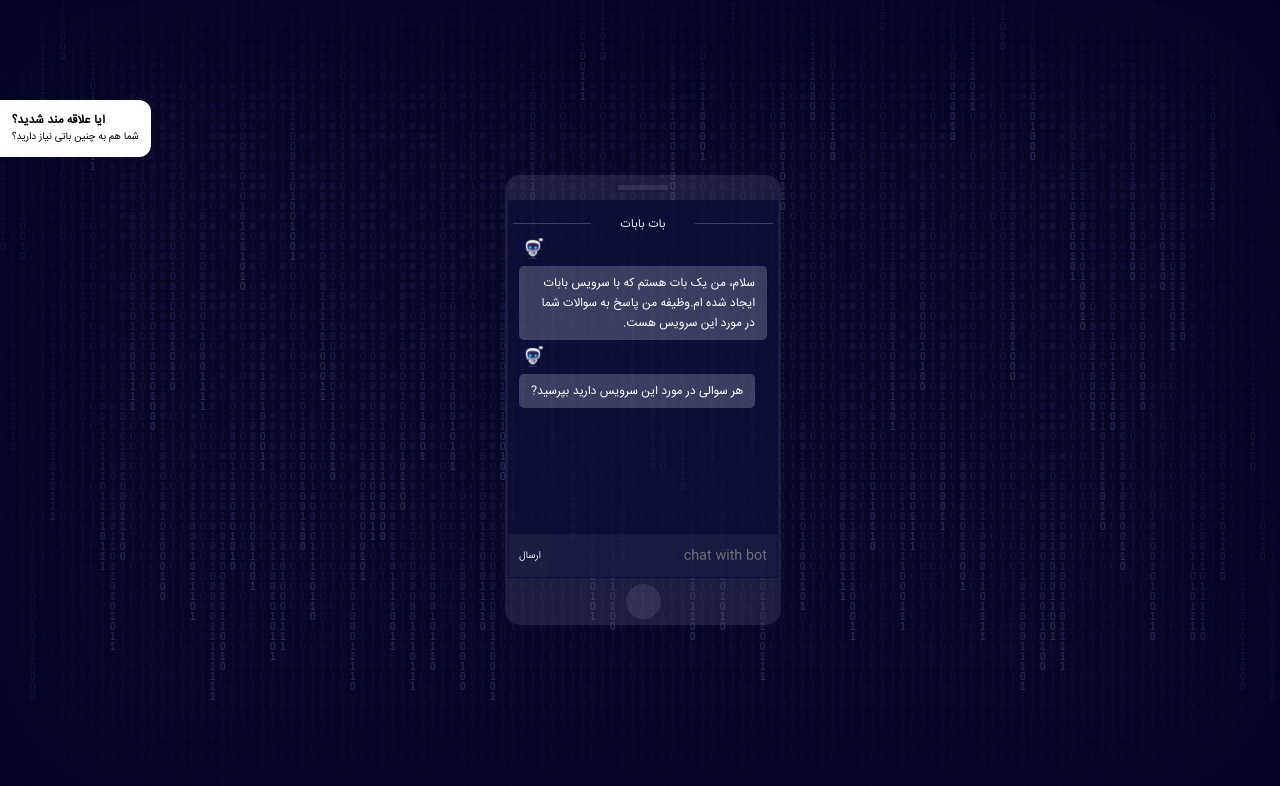
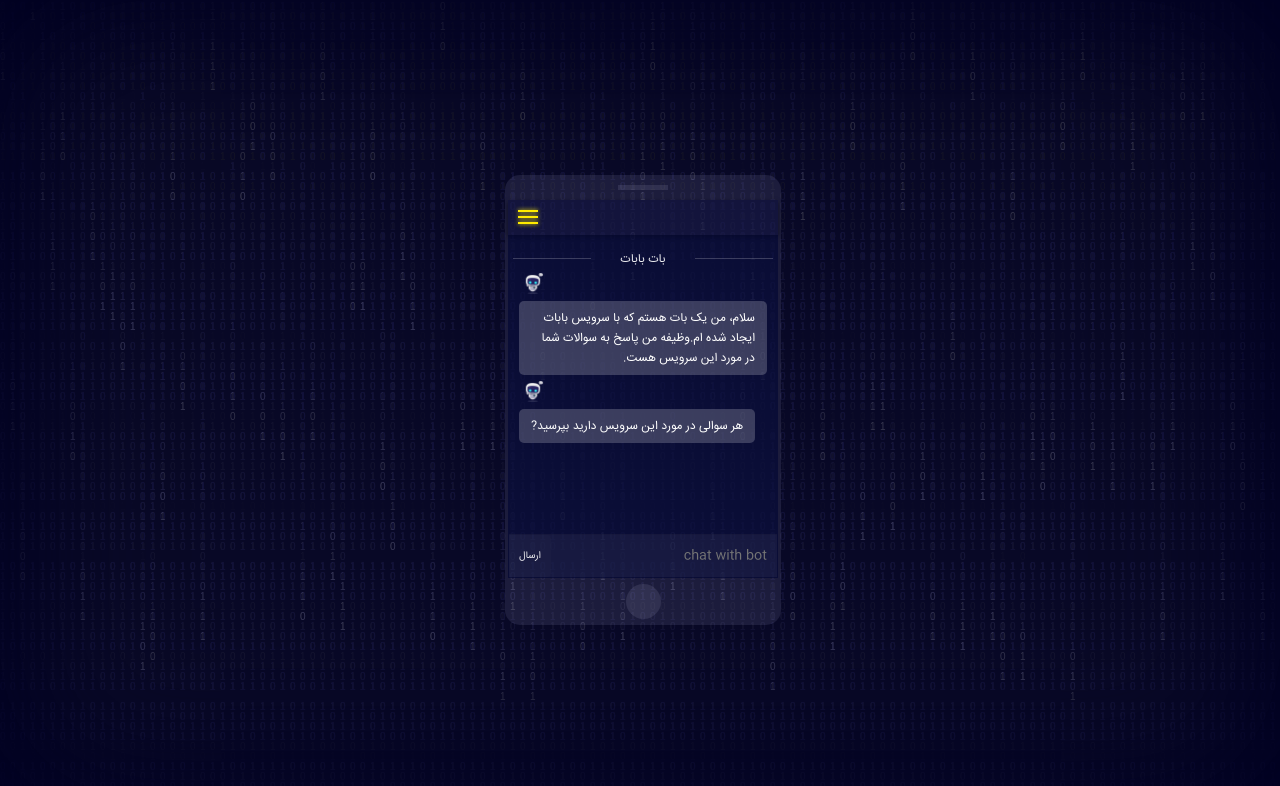
Before and after one commit to fingerpich/babot-demo, an Angular app: page / in a window 1280 px wide. Shown: the top 786 px of the page. Built offline with nearby package versions, Linux system fonts and the light colour scheme.

Commit message:
change styles

```diff
--- a/src/app/introduce-babot/chat/chat.component.scss
+++ b/src/app/introduce-babot/chat/chat.component.scss
@@ -11,7 +11,7 @@
   $textColor:rgba(255,255,255,0.9);
   $borderColor:rgba(255,255,255,0.05);
   & *{
-    font-family:'IRANSansWeb';
+    font-family:'IRANSansWeb', Arial, Helvetica, sans-serif;
   }
   form {
     flex: 0 0 35px;
--- a/src/app/introduce-babot/introduce-babot.component.html
+++ b/src/app/introduce-babot/introduce-babot.component.html
@@ -5,22 +5,12 @@
       <div class="words">
         <!--<app-paragraphs-typist [paragraphs]="paragraphs" interval="3000"></app-paragraphs-typist>-->
       </div>
-      <div class="flag">
-        <div *ngIf="!showSubscribeForm" (click)="showSubscribeForm=true;">
-          <h5>آیا علاقه مند شدید؟</h5>
-          <small>شما هم به چنین باتی نیاز دارید؟</small>
-        </div>
-        <div class="subscribeForm" *ngIf="showSubscribeForm">
-          <span class="close" (click)="showSubscribeForm=false">x</span>
-          <p>لطفا ایمیل خود را وارد نمایید.</p>
-          <form>
-            <input type="text" (input)="userEmail = $event.target.value" placeholder="email"/>
-            <button type="submit" (click)="sendEmailToSubscribe()">ارسال</button>
-          </form>
-          <div *ngIf="emailHasSent"><small>با تشکر. شما به لیست علاقمندان اضافه شدید و اطلاعات جدید در اختیار شما قرار خواهد گرفت.</small></div>
-          <div class="contactUs"><small>babot@gmail.com</small></div>
-        </div>
-      </div>
+      <!--<div class="flag">-->
+        <!--<div *ngIf="!showSubscribeForm" (click)="showSubscribeForm=true;">-->
+
+        <!--</div>-->
+
+      <!--</div>-->
     </div>
     <!--<div class="botLogo">-->
       <!--<img src="assets/BotFather.png">-->
@@ -31,7 +21,32 @@
           <div class="phoneEar"></div>
         </div>
         <div class="phoneBody">
-        <app-chat></app-chat>
+          <div class="appHead">
+            <div class="menu" [class.open]="isMenuOpen" [class.firstTime]="isFirstTime" (click)="isMenuOpen = !isMenuOpen; isFirstTime = false;">
+              <span class="bar"></span>
+              <span class="bar"></span>
+              <span class="bar"></span>
+            </div>
+          </div>
+          <div class="appInside">
+            <div class="menuContainer" *ngIf="isMenuOpen" dir="rtl">
+              <div>
+                <h3>آیا علاقه مند شدید؟</h3>
+                <small>آیا شما یا اطرافیانتان نیاز به چنین باتی برای کسب و کار خود دارید؟</small>
+                <div class="subscribeForm" >
+                  <!--<span class="close" (click)="showSubscribeForm=false">x</span>-->
+                  <p>لطفا ایمیل خود را وارد نمایید.</p>
+                  <form>
+                    <input type="text" (input)="userEmail = $event.target.value" placeholder="email"/>
+                    <button type="submit" (click)="sendEmailToSubscribe()">ارسال</button>
+                  </form>
+                  <div *ngIf="emailHasSent"><small>با تشکر. شما به لیست علاقمندان اضافه شدید و اطلاعات جدید در اختیار شما قرار خواهد گرفت.</small></div>
+                  <div class="contactUs"><small>babot@gmail.com</small></div>
+                </div>
+              </div>
+            </div>
+            <app-chat [hidden]="isMenuOpen"></app-chat>
+          </div>
         </div>
         <div class="phoneBottom">
           <div class="home"></div>
--- a/src/app/introduce-babot/introduce-babot.component.scss
+++ b/src/app/introduce-babot/introduce-babot.component.scss
@@ -46,52 +46,7 @@ canvas{
           font-size: 10px;
         }
       }
-      .subscribeForm{
-        width:300px;
-        text-align: center;
 
-        h3{margin: 0;color:#333}
-        p{
-          color:#666;
-          direction: rtl;
-          text-align:center;
-          font-size: 12px;
-        }
-        form{
-          padding:7px 0 0;
-          input{
-            width: 46%;
-            padding: 10px;
-            border: 1px solid #ddd;
-            outline: 0;
-            border-top-left-radius: 3px ;
-            border-bottom-left-radius: 3px ;
-            -moz-border-radius-topleft: 3px;
-            -moz-border-radius-bottomleft: 3px;
-          }
-          button{
-            padding: 10px;
-            border:1px solid #ddd;
-            background: #eee;
-            border-top-right-radius: 3px ;
-            border-bottom-right-radius: 3px ;
-            -moz-border-radius-topright: 3px;
-            -moz-border-radius-bottomright: 3px;
-            color:#777;
-          }
-        }
-        .contactUs{
-          padding:10px 0 0;
-          text-align: right;
-          color:#888;
-        }
-        .close{
-          position: absolute;
-          right: 12px;
-          top: 10px;
-          color: #aaa;
-        }
-      }
     }
     .botLogo{
       flex:1 1 20%;
@@ -129,7 +84,136 @@ canvas{
         .phoneBody{
           flex:auto;
           position: relative;
+          display: flex;
+          flex-direction: column;
+          .androidHead {
+            flex:0 0 10px;
+            background: rgba(0, 0, 0, 0.34);
+          }
+          .appHead{
+            flex:0 0 35px;
+            background: rgba(10, 13, 60, 0.5);
+            box-shadow: 0 2px 5px 0 rgba(0, 0, 0, 0.49);
+            .menu {
+              width: 20px;
+              height: 15px;
+              padding: 10px;
+              position: relative;
+              cursor: pointer;
+              span.bar{
+                background: #fff;
+                display: block;
+                height: 2px;
+                margin: 0;
+                opacity: 1;
+                -webkit-transition: -webkit-transform 0.1s ease-in;
+                -o-transition: -o-transform 0.1s ease;
+                -ms-transition: -ms-transform 0.1s ease;
+                -moz-transition: -moz-transform 0.1s ease;
+                transition: transform 0.1s ease-in;
+                -webkit-transform-origin: 50% 50%;
+                -o-transform-origin: 50% 50%;
+                -ms-transform-origin: 50% 50%;
+                -moz-transform-origin: 50% 50%;
+                transform-origin: 50% 50%;
+                &:nth-child(2) {
+                  margin-bottom: 4px;
+                  margin-top: 4px;
+                }
 
+              }
+              &.firstTime{
+                span.bar {
+                  background: #ffeb00;
+                  box-shadow: 0 0 4px #fe0;
+                }
+              }
+              &.open{
+                span.bar{
+                  &:nth-child(1) {
+                    -webkit-transform: translate3d(0, 6px, 0) rotate(45deg);
+                    -moz-transform: translate3d(0, 6px, 0) rotate(45deg);
+                    -o-transform: translate3d(0, 6px, 0) rotate(45deg);
+                    -ms-transform: translate3d(0, 6px, 0) rotate(45deg);
+                    transform: translate3d(0, 6px, 0) rotate(45deg);
+                  }
+                  &:nth-child(2) {
+                    opacity: 0;
+                  }
+                  &:nth-child(3) {
+                    webkit-transform: translate3d(0, -6px, 0) rotate(-45deg);
+                    -moz-transform: translate3d(0, -6px, 0) rotate(-45deg);
+                    -o-transform: translate3d(0, -6px, 0) rotate(-45deg);
+                    -ms-transform: translate3d(0, -6px, 0) rotate(-45deg);
+                    transform: translate3d(0, -6px, 0) rotate(-45deg);
+                  }
+                }
+              }
+            }
+          }
+          .appInside{
+            position:relative;
+            flex:1 1 auto;
+            .menuContainer{
+              & *{
+                font-family:'IRANSansWeb', Arial, Helvetica, sans-serif;
+              }
+              position: absolute;
+              height: 100%;
+              background: rgba(0,5,50,0.66);
+              width: 100%;
+              color:rgba(255, 255, 255, 0.66);
+              >div {
+                padding: 10px;
+                h3 {
+                  margin: 0;
+                  color: inherit;
+                  font-size: 1rem;
+                }
+                small{
+                  font-size: 0.75rem;
+                }
+                .subscribeForm {
+                  text-align: center;
+
+                  p {
+                    font-size: 12px;
+                    margin: 50px 0 0;
+                  }
+                  form {
+                    padding: 7px 0 0;
+                    input {
+                      margin: 0;
+                      /* background: none; */
+                      padding: 10px;
+                      border: 1px solid rgba(255, 255, 255, 0.5);
+                      outline: 0;
+                    }
+                    button {
+                      padding: 10px;
+                      border: 1px solid rgba(255, 255, 255, 0.5);
+                      background: none;
+                      color: #ddd;
+                    }
+                  }
+                  .contactUs {
+                    padding: 5px;
+                    text-align: right;
+                    color: #fff;
+                    position: absolute;
+                    bottom: 0;
+                    left: 0;
+                  }
+                  .close {
+                    position: absolute;
+                    right: 12px;
+                    top: 10px;
+                    color: #aaa;
+                  }
+                }
+              }
+            }
+          }
         }
         .phoneBottom{
           padding:6px 20px;
--- a/src/app/introduce-babot/introduce-babot.component.ts
+++ b/src/app/introduce-babot/introduce-babot.component.ts
@@ -17,7 +17,8 @@ export class IntroduceBabotComponent implements OnInit {
     "your bot could work on telegram and filan messanger or web.",
   ];
   private wordsSelector = 0;
-
+  private isMenuOpen = false;
+  private isFirstTime = true;
   ngOnInit() {
     // Observable
     //   .interval(2000)
@@ -62,8 +63,15 @@ export class IntroduceBabotComponent implements OnInit {
       //translucent BG to show trail
       ctx.fillStyle = "rgba(0, 0, 50, 0.05)";
       ctx.fillRect(0, 0, canvas.width, canvas.height);
+      // const rg = Math.ceil( Math.random() * 3) + 1;
+      // const b = Math.ceil( Math.random() * 5) + rg;
+      // ctx.fillStyle = "#" + rg + rg + b;
 
-      ctx.fillStyle = "#336";
+      const rg = Math.ceil( Math.random() * 125) + 125;
+      const b = Math.ceil( Math.random() * 55) + 200;
+      const a = Math.random()/6;
+      // ctx.fillStyle = "rgba(" + rg + "," + rg + "," + b + ", " + a + ")";
+      ctx.fillStyle = "rgba(255, 255, 255, " + a + ")";
       ctx.font = font_size + "px arial";
       //looping over drops
       for(var i = 0; i < drops.length; i++)
```
